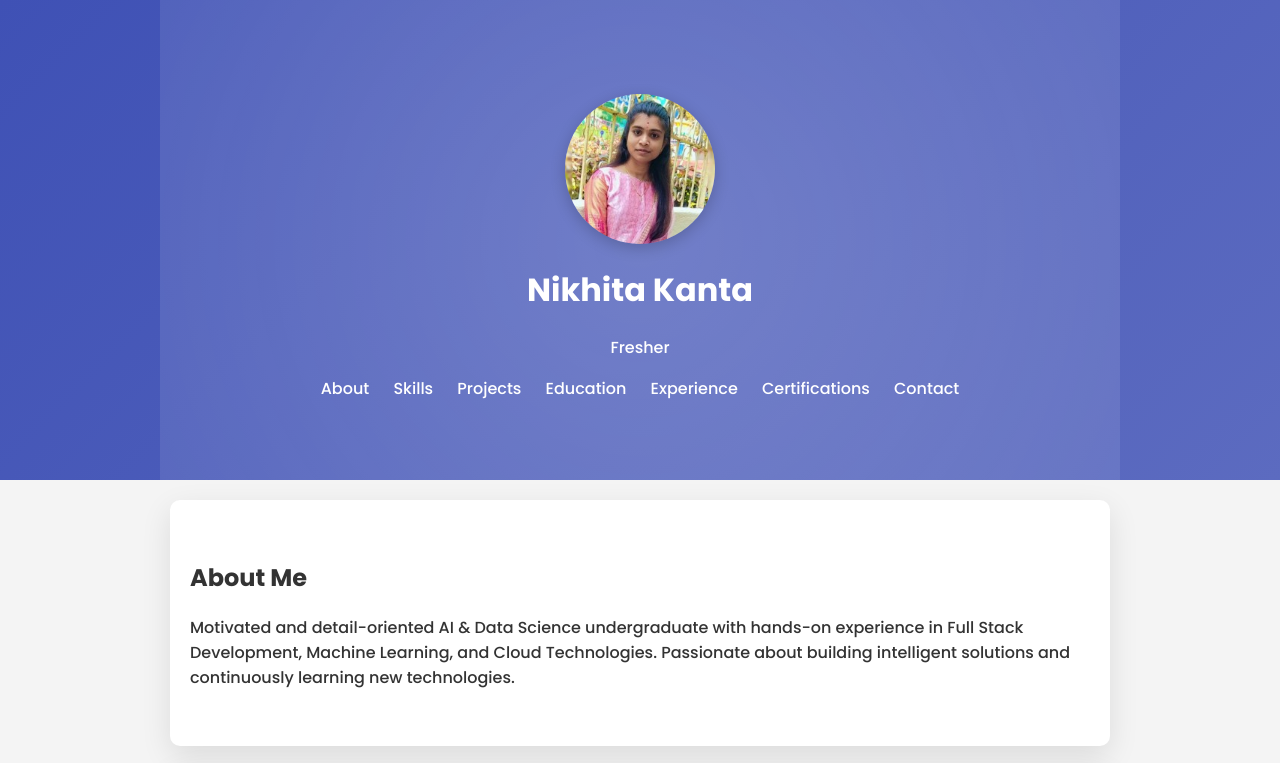
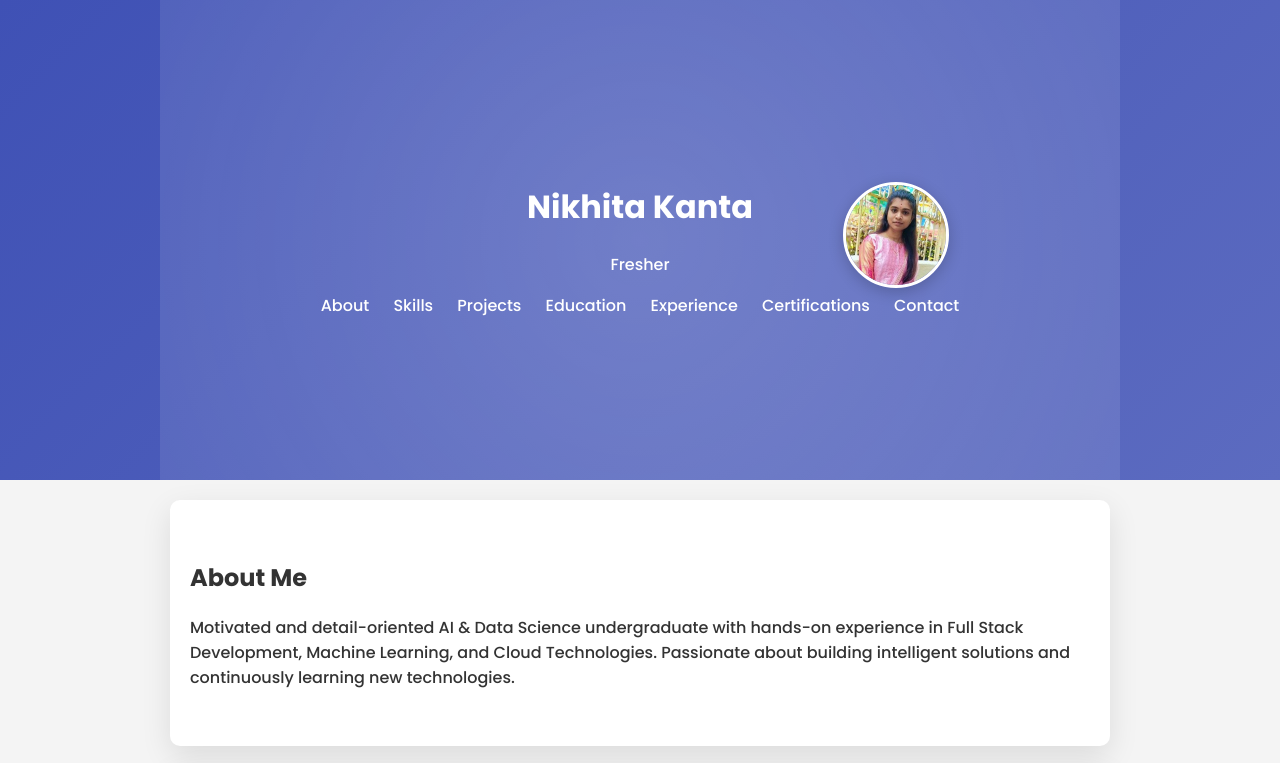
Before and after one commit to Nikhita639/Nikhita369.github.io, a plain HTML site: page index.html in a window 1280 px wide. Shown: the top 763 px of the page. Drawn offline with Linux system fonts and the light colour scheme.

Commit message:
Update index.html

```diff
--- a/index.html
+++ b/index.html
@@ -12,7 +12,8 @@
     <header class="hero">
         <div class="overlay"></div>
         <div class="hero-content fade-in">
-            <img src="Nikhita369.github.io/GridArt_20240929_130832044.jpg" class="profile-photo">
+            <img src="GridArt_20240929_130832044.jpg" alt="Nikhita Kanta" class="top-photo">
+
             <h1>Nikhita Kanta</h1>
             <p>Fresher</p>
 
```
